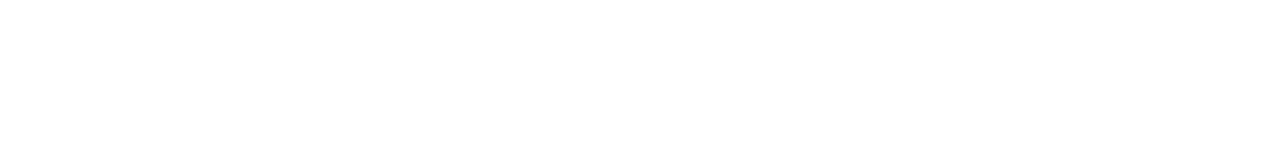
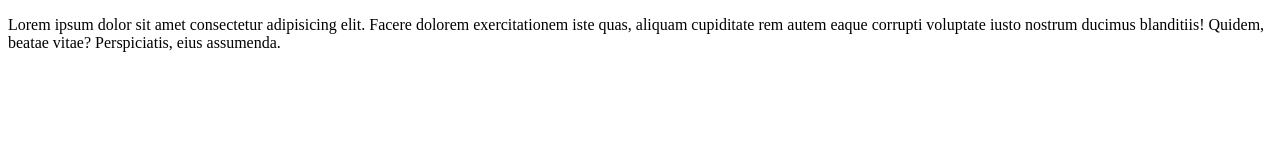
Before and after one commit to ArlingHolguin/testRepositorio, a plain HTML site: page index.html in a window 1280 px wide. Drawn offline with Linux system fonts and the light colour scheme.

Commit message:
Agreagado de div lorem

```diff
--- a/index.html
+++ b/index.html
@@ -6,6 +6,11 @@
     <title>Document</title>
 </head>
 <body>
+    <div class="container">
+        <div class="row">
+            <p>Lorem ipsum dolor sit amet consectetur adipisicing elit. Facere dolorem exercitationem iste quas, aliquam cupiditate rem autem eaque corrupti voluptate iusto nostrum ducimus blanditiis! Quidem, beatae vitae? Perspiciatis, eius assumenda.</p>
+        </div>
+    </div>
 
 </body>
 </html>
```
